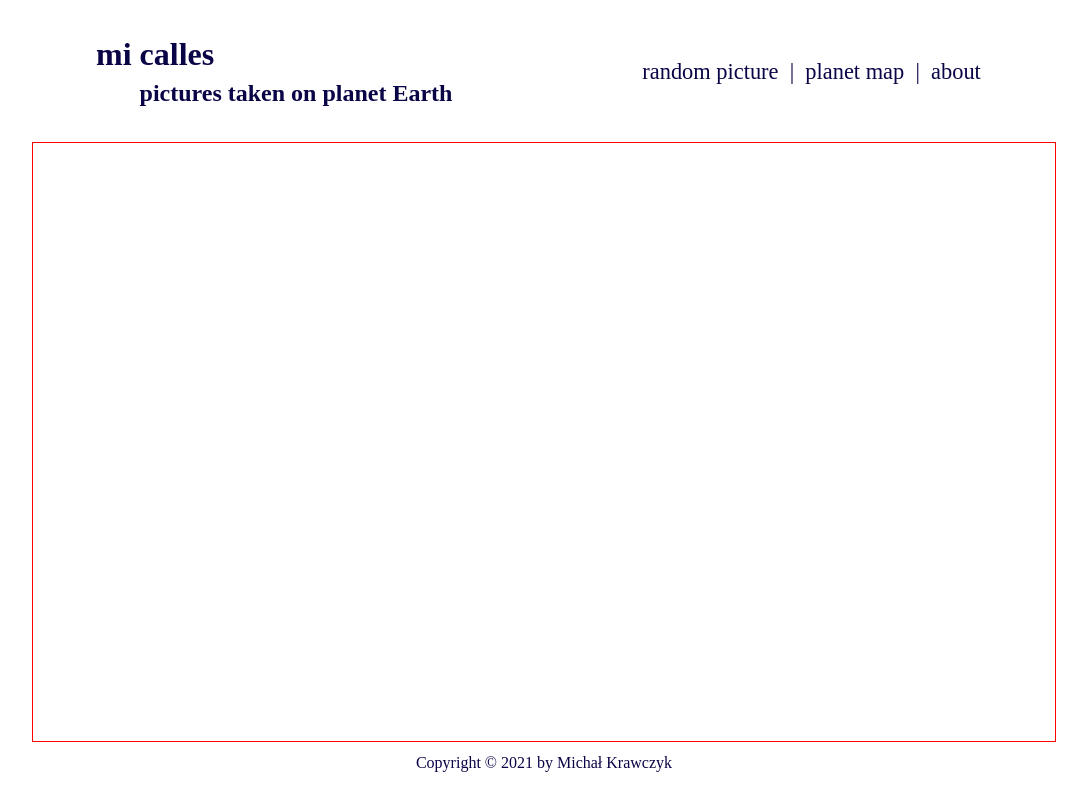
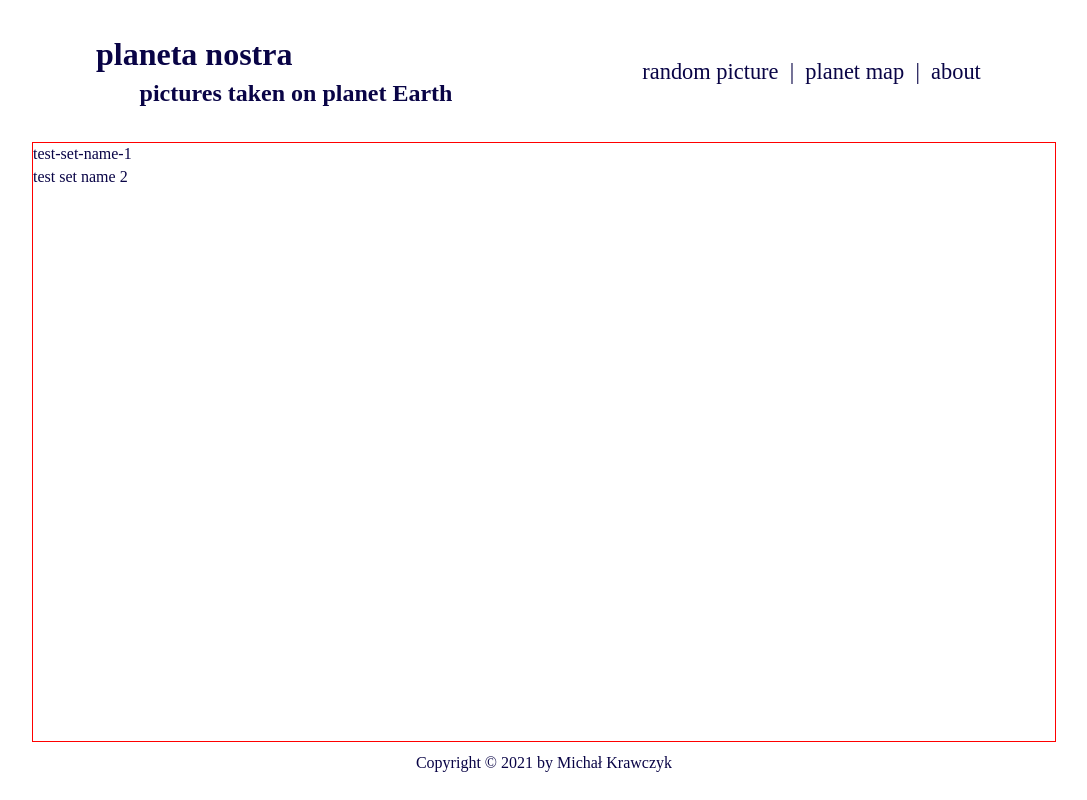
Before and after one commit to michal-krawczyk10/la-tierra, a Vue app: page /#/ in a window 1280 px wide. Shown: the whole page, without its empty margins (96-1183 px from the left). Built offline with nearby package versions, Linux system fonts and the light colour scheme; a web font is replaced by a local one.

Commit message:
feat: frame comp loop works

```diff
--- a/src/components/Frame.vue
+++ b/src/components/Frame.vue
@@ -1,19 +1,26 @@
 <template>
-  <div class="frame"></div>
-  <Set />
+  <div class="frame">
+    <ul>
+      <li v-for="item in image" v-bind:key="item.setId">
+        <div>{{ item.setName }}</div>
+      </li>
+    </ul>
+  </div>
 </template>
 
 <script>
-import Set from "./Set";
-import images from "../images";
-
+// import Set from "./Set";
+import { images } from "../images";
+console.table(images);
 export default {
   name: "Frame",
   components: {
     Set,
   },
   data() {
-    image: "";
+    return {
+      image: images,
+    };
   },
 };
 </script>
--- a/src/components/Header.vue
+++ b/src/components/Header.vue
@@ -2,7 +2,7 @@
   <header class="header">
     <div class="logo">
       <router-link to="/"
-        ><h1 class="logo__title">mi calles</h1>
+        ><h1 class="logo__title">planeta nostra</h1>
         <h2 class="logo__subtitle">pictures taken on planet Earth</h2></router-link
       >
     </div>
--- a/src/components/Set.vue
+++ b/src/components/Set.vue
@@ -3,7 +3,7 @@
 </template>
 
 <script>
-import images from "../images";
+// import images from "../images";
 
 export default {
   name: "Set",
--- a/src/images.js
+++ b/src/images.js
@@ -1,7 +1,7 @@
 const images = [
 	{
-		setID: 1,
-		setName: "",
+		setId: 1,
+		setName: "test-set-name-1",
 		exampleImage:
 			"https://raw.githubusercontent.com/michal-krawczyk10/mi-calles/master/src/assets/img/1/P1520447.jpg",
 		pics: [
@@ -29,8 +29,8 @@ const images = [
 		],
 	},
 	{
-		setID: 2,
-		setName: "test set Name",
+		setId: 2,
+		setName: "test set name 2",
 		exampleImage:
 			"https://raw.githubusercontent.com/michal-krawczyk10/mi-calles/master/src/assets/img/2/P1520463.jpg",
 		pics: [
@@ -53,7 +53,7 @@ const images = [
 
 	// TEMPLATE
 	// {
-	// 	setID: "",
+	// 	setId: "",
 	// 	setName: "",
 	// 	exampleImage: "",
 
@@ -74,5 +74,8 @@ const randomImg = randomPics[Math.floor(Math.random() * randomPics.length)];
 
 // const randomImg = random
 
+// const sets =
 export { randomImg };
 export { images };
+
+// export { sets };
--- a/src/views/Pics.vue
+++ b/src/views/Pics.vue
@@ -83,9 +83,9 @@ export default {
   border-radius: 8px;
   box-shadow: 2px 2px 1px 2px;
   &__random {
-    margin: 1rem;
+    margin: 1rem 1rem 1rem 0;
     max-width: 160px;
-    align-self: flex-end;
+    align-self: flex-start;
     &:hover {
       background: var(--lite-main);
       cursor: pointer;
```
